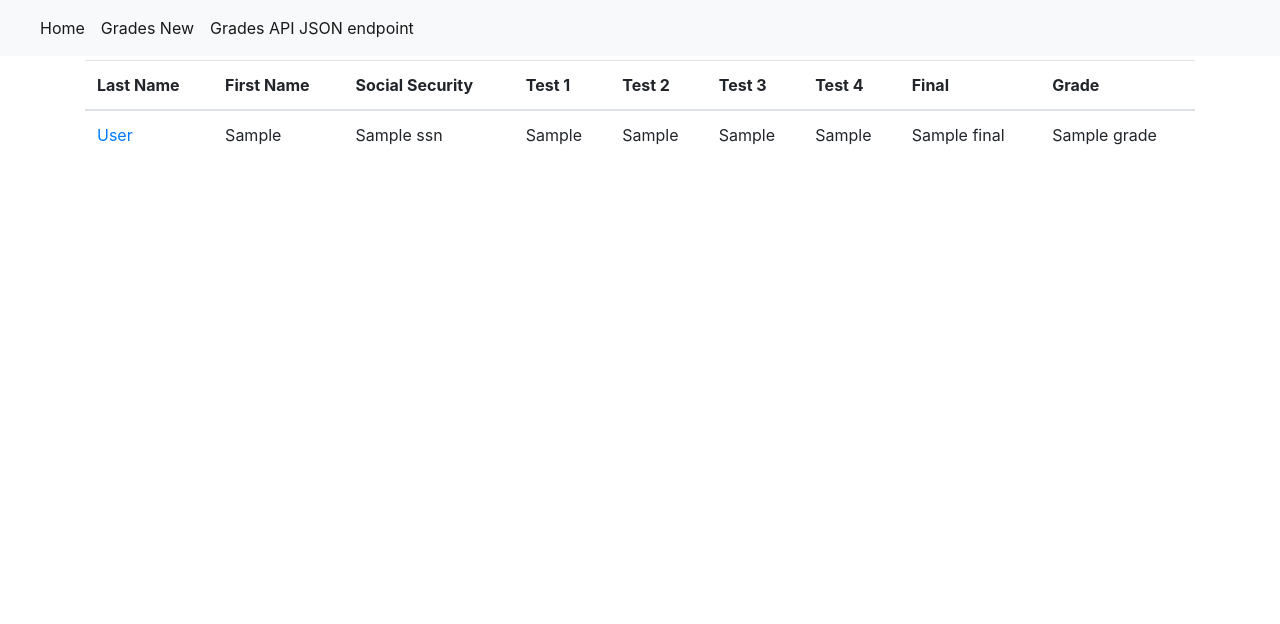
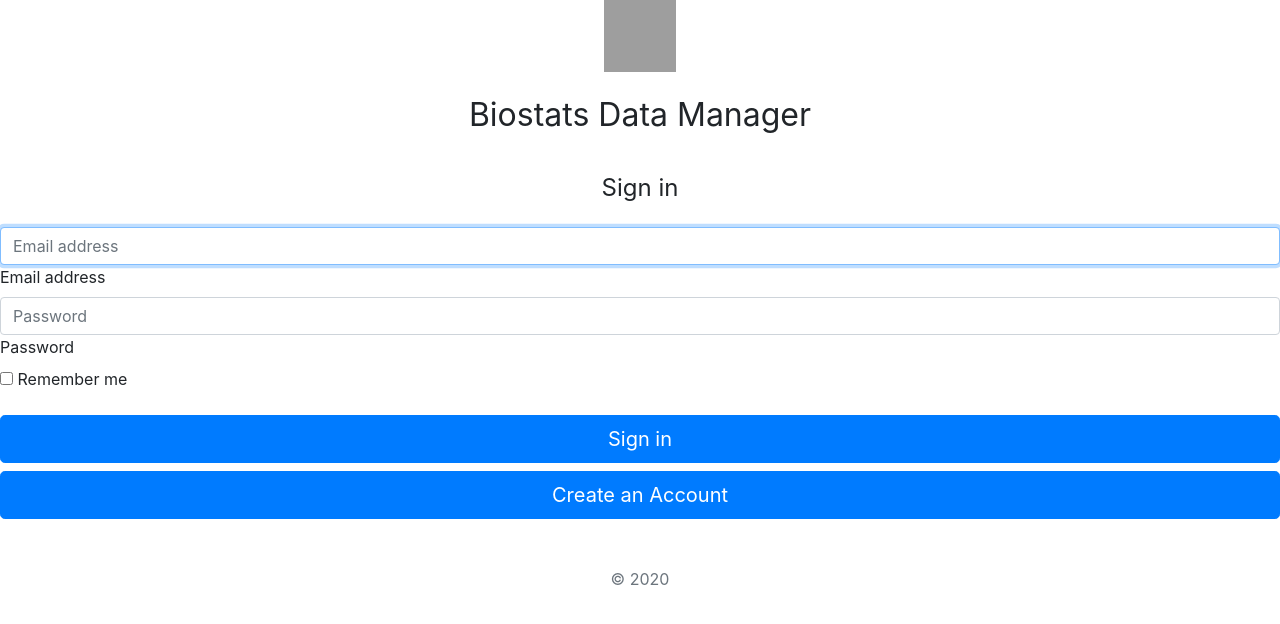
Before and after one commit to ssempax1/WebindividualFinal, a Flask app: template app/templates/index.html in a window 1280 px wide. Shown: the top 624 px of the page. Run offline with Flask 2, Linux system fonts and the light colour scheme; the template is opened without the code that fills it: most values are stand-ins (such as "Sample title", 1, 10 or a date in 2020); parts of the project's set-up code (start-up, migrations or seed data) failed here and were passed over; some libraries are stand-ins or nearby versions; grey boxes are pictures that could not be loaded.

Commit message:
Feature: sign on and register

```diff
--- a/app/app.py
+++ b/app/app.py
@@ -2,6 +2,7 @@
 import simplejson as json
 from flask import Flask, request, Response, redirect
 from flask import render_template
+from flaskext.mysql import MySQL
 from pymysql.cursors import DictCursor
 
 app = Flask(__name__)
@@ -15,13 +16,31 @@
 mysql.init_app(app)
 
 
-@app.route('/', methods=['GET'])
-def index():
-    user = {'username': 'Grades Project'}
+@app.route('/')
+def sign_in():
+    user = {'username': "'Ssempax's Project'"}
     cursor = mysql.get_db().cursor()
     cursor.execute('SELECT * FROM tblGradesImport')
     result = cursor.fetchall()
-    return render_template('index.html', title='Home', user=user, grades=result)
+    return render_template('index.html', title='Grades Sign in ', user=user, grades=result)
+
+
+@app.route('/signon')
+def signon():
+    user = {'username':"Ssempax's Project"}
+    cursor = mysql.get_db().cursor()
+    cursor.execute('SELECT * FROM tblGradesImport')
+    result = cursor.fetchall()
+    return render_template('register.html', title='Register Form', user=user, grade=result)
+
+
+@app.route('/home', methods=['GET'])
+def index():
+    user = {'username': "Ssempax's Project"}
+    cursor = mysql.get_db().cursor()
+    cursor.execute('SELECT * FROM tblGradesImport')
+    result = cursor.fetchall()
+    return render_template('home.html', title='Home', user=user, grade=result)
 
 
 @app.route('/view/<int:grade_id>', methods=['GET'])
@@ -103,13 +122,13 @@
 
 
 @app.route('/api/v1/grades/<int:grade_id>', methods=['PUT'])
-def api_edit(city_id) -> str:
+def api_edit(grade_id) -> str:
     cursor = mysql.get_db().cursor()
     content = request.json
     inputData = (content['Last_name'], content['First_name'], content['SSN'],
                  content['Test1'], content['Test2'],
                  content['Test3'], content['Test4'],
-                 content['Final'], content['Grade'],grade_id)
+                 content['Final'], content['Grade'], grade_id)
     sql_update_query = """UPDATE tblGradesImport t SET  t.Last_name = %s, t.First_name = %s, t.SSN = %s,
          t.Test1 = %s, t.Test2 = %s, t.Test3 = %s, t.Test4 = %s, t.Final = %s, t.Grade = %s WHERE t.id = %s"""
     cursor.execute(sql_update_query, inputData)
@@ -127,12 +146,12 @@
     inputData = (content['Last_name'], content['First_name'], content['SSN'],
                  content['Test1'], content['Test2'],
                  content['Test3'], content['Test4'],
-                 content['Final'], content['Grade'], grade_id)
-    sql_update_query = """UPDATE tblGradesImport t SET  t.Last_name = %s, t.First_name = %s, t.SSN = %s,
-             t.Test1 = %s, t.Test2 = %s, t.Test3 = %s, t.Test4 = %s, t.Final = %s, t.Grade = %s WHERE t.id = %s"""
-    cursor.execute(sql_update_query, inputData)
+                 content['Final'], request.form.get('Grade'))
+    sql_insert_query = """INSERT INTO tblGradesImport (Last_name,First_name,Test1,Test2,Test3,Test4,Final, Grade)
+                VALUES (%s, %s,%s, %s,%s, %s,%s, %s) """
+    cursor.execute(sql_insert_query, inputData)
     mysql.get_db().commit()
-    resp = Response(status=201, mimetype='application/json')
+    resp = Response(status=200, mimetype='application/json')
     return resp
 
 
--- a/app/templates/index.html
+++ b/app/templates/index.html
@@ -1,33 +1,65 @@
-{% extends "layout.html" %}
-{% block content %}
-<table class="table">
-    <thead>
-    <tr>
-        <th scope="col">Last Name</th>
-        <th scope="col">First Name</th>
-        <th scope="col">Social Security</th>
-        <th scope="col">Test 1</th>
-        <th scope="col">Test 2</th>
-        <th scope="col">Test 3</th>
-        <th scope="col">Test 4</th>
-        <th scope="col">Final</th>
-        <th scope="col">Grade</th>
-    </tr>
-    </thead>
-    <tbody>
-    {% for grade in grades %}
-    <tr>
-        <td><a href="view/{{grade.id}}">{{ grade.Last_name }}</a></td>
-        <td>{{ grade.First_name }}</td>
-        <td>{{ grade.SSN }}</td>
-        <td>{{ grade.Test1 }}</td>
-        <td>{{ grade.Test2 }}</td>
-        <td>{{ grade.Test3 }}</td>
-        <td>{{ grade.Test4 }}</td>
-        <td>{{ grade.Final }}</td>
-        <td>{{ grade.Grade }}</td>
-    </tr>
-    {% endfor %}
-    </tbody>
-</table>
-{% endblock %}
+
+<!doctype html>
+<html lang="en">
+<head>
+    <meta charset="utf-8">
+    <meta name="viewport" content="width=device-width, initial-scale=1, shrink-to-fit=no">
+    <meta name="description" content="">
+    <meta name="author" content="Mark Otto, Jacob Thornton, and Bootstrap contributors">
+    <meta name="generator" content="Jekyll v4.0.1">
+    <title>{{ title }}</title>
+
+    <link rel="canonical" href="https://getbootstrap.com/docs/4.5/examples/floating-labels/">
+
+    <!-- Bootstrap core CSS -->
+    <link href= "{{ url_for('static',filename='assets/dist/css/bootstrap.css') }}" rel="stylesheet">
+
+    <style>
+        .bd-placeholder-img {
+            font-size: 1.125rem;
+            text-anchor: middle;
+            -webkit-user-select: none;
+            -moz-user-select: none;
+            -ms-user-select: none;
+            user-select: none;
+        }
+
+        @media (min-width: 768px) {
+            .bd-placeholder-img-lg {
+                font-size: 3.5rem;
+            }
+        }
+    </style>
+    <!-- Custom styles for this template -->
+    <link href= "{{ url_for('static',filename='styles/floating-labels.css') }}" rel="stylesheet">
+</head>
+<body>
+<form class="form-signin">
+    <div class="text-center mb-4">
+        <img class="mb-4"  src= "{{ url_for('static',filename='assets/brand/bootstrap-solid.svg') }}" alt="" width="72" height="72">
+        <h1 class="h2 mb-3 font-weight-normal">Biostats Data Manager</h1>
+        <br/>
+        <h3 class="h4 mb-3 font-weight-normal"> Sign in</h3>
+    </div>
+
+    <div class="form-label-group">
+        <input type="email" id="inputEmail" class="form-control" placeholder="Email address" required autofocus>
+        <label for="inputEmail">Email address</label>
+    </div>
+
+    <div class="form-label-group">
+        <input type="password" id="inputPassword" class="form-control" placeholder="Password" required>
+        <label for="inputPassword">Password</label>
+    </div>
+
+    <div class="checkbox mb-3">
+        <label>
+            <input type="checkbox" value="remember-me"> Remember me
+        </label>
+    </div>
+    <button class="btn btn-lg btn-primary btn-block" type="submit">Sign in</button>
+    <a href="/register" class="card-link btn btn-lg btn-primary btn-block">Create an Account</a>
+    <p class="mt-5 mb-3 text-muted text-center">&copy; 2020</p>
+</form>
+</body>
+</html>
```
